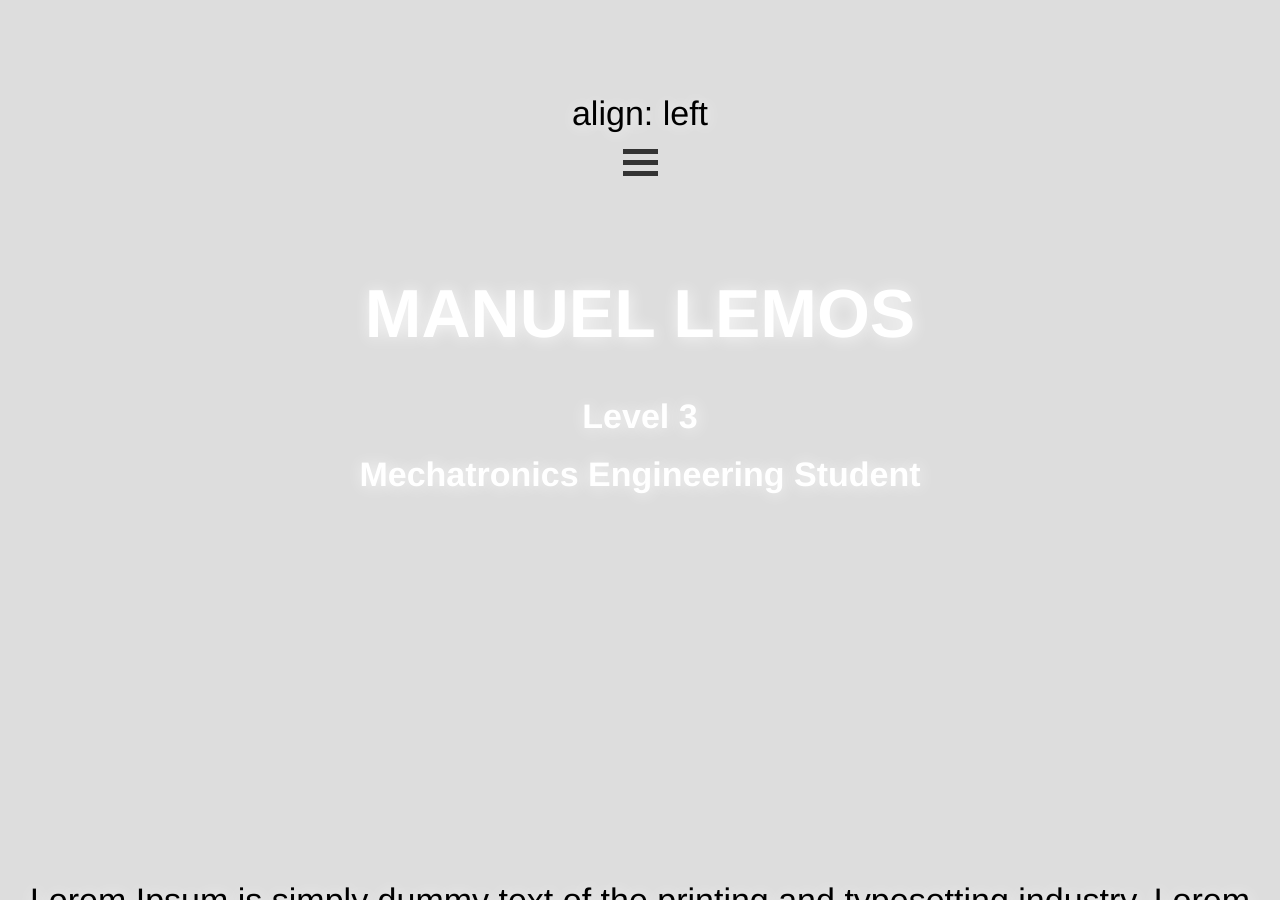
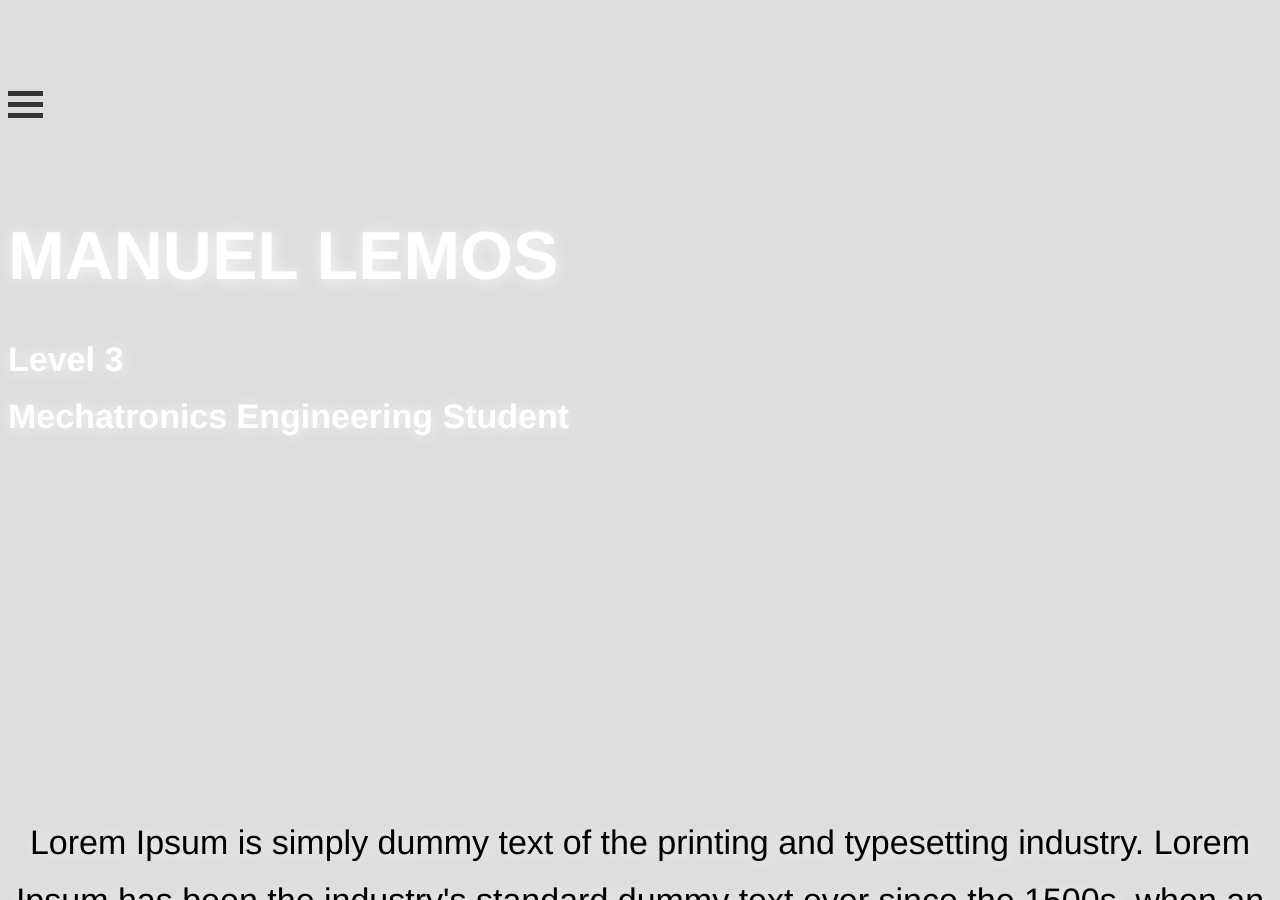
Before and after one commit to MannyLemos/MannyLemos.github.io, a Jekyll site: the page index.html, which Jekyll copies as it is, in a window 1280 px wide and 900 px high. Built offline with Jekyll 4.4.1, drawn with Linux system fonts in a browser that asks for light colours; nearby versions of some CDN libraries; a script that is not in the unit is left out.

Commit message:
Update index.html

```diff
--- a/index.html
+++ b/index.html
@@ -1,5 +1,5 @@
 <body>
-	<div> align: left </div>
+	<div align="left";>
 <div class="container" onclick="myFunction(this)">
   <div class="bar1"></div>
   <div class="bar2"></div>
```
